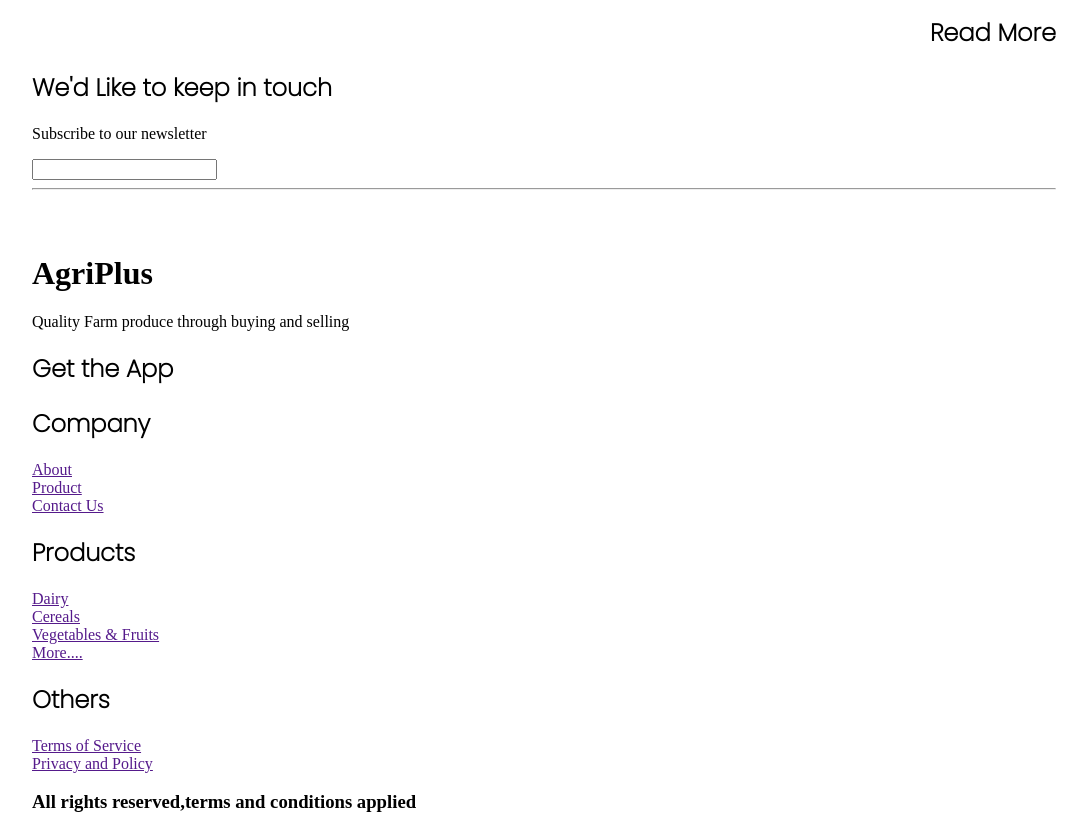
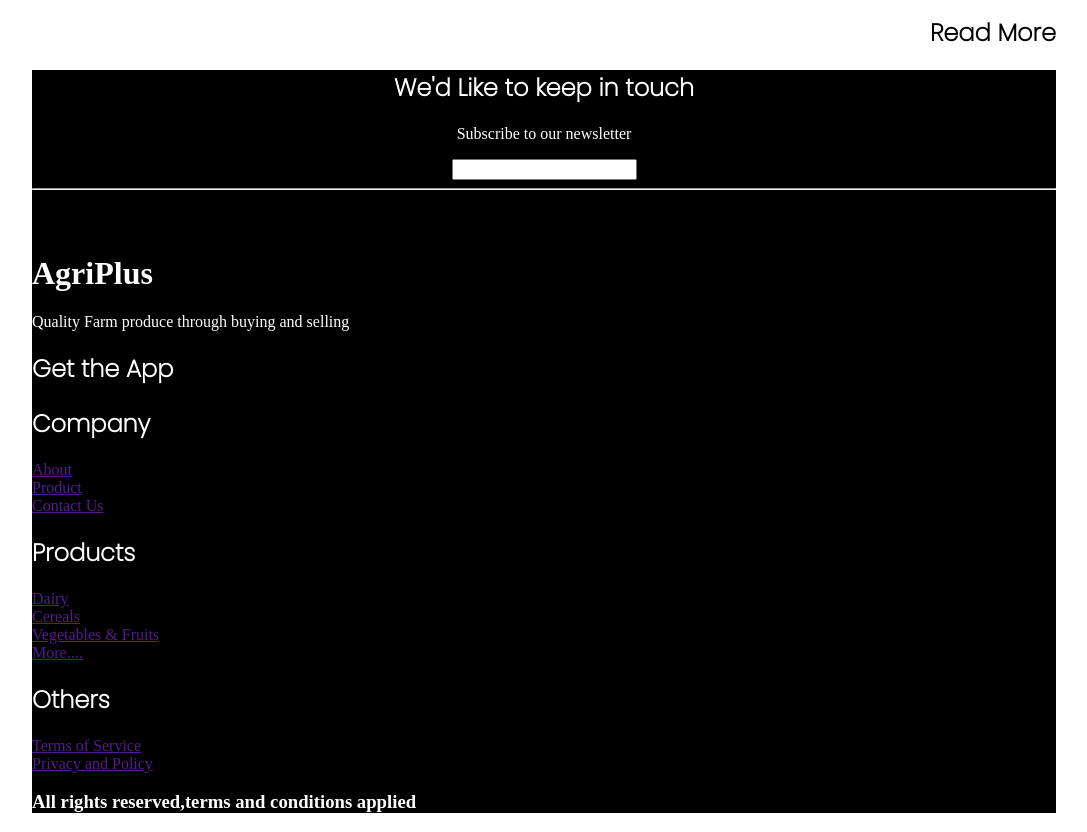
Before and after one commit to Navuru/Project2, a plain HTML site: page index.html in a window 1280 px wide. Shown: the part 2093-2925 px from the top of the page, without its empty margins (96-1183 px from the left). Drawn offline with Linux system fonts and the light colour scheme.

Commit message:
Assign footer elements classs links

```diff
--- a/index.css
+++ b/index.css
@@ -122,3 +122,10 @@ h2{
     height:180px ;
     width: 180px;
 }
+footer{
+    background-color: black;
+    color: white;
+}
+.center{
+    text-align: center;
+}
--- a/index.html
+++ b/index.html
@@ -155,12 +155,17 @@
 
 
     <footer>
+        <div class="center">
         <h2>We'd Like to keep in touch</h2>
         <p>Subscribe to our newsletter</p>
         <input type="text" Enter your email address>
+        </div>
+
         <hr>
+
         <br><br>
-        <div>
+
+        <div class="links">
             <div>
             <h1>AgriPlus</h1>
             <p>Quality Farm produce through buying and selling</p>
```
